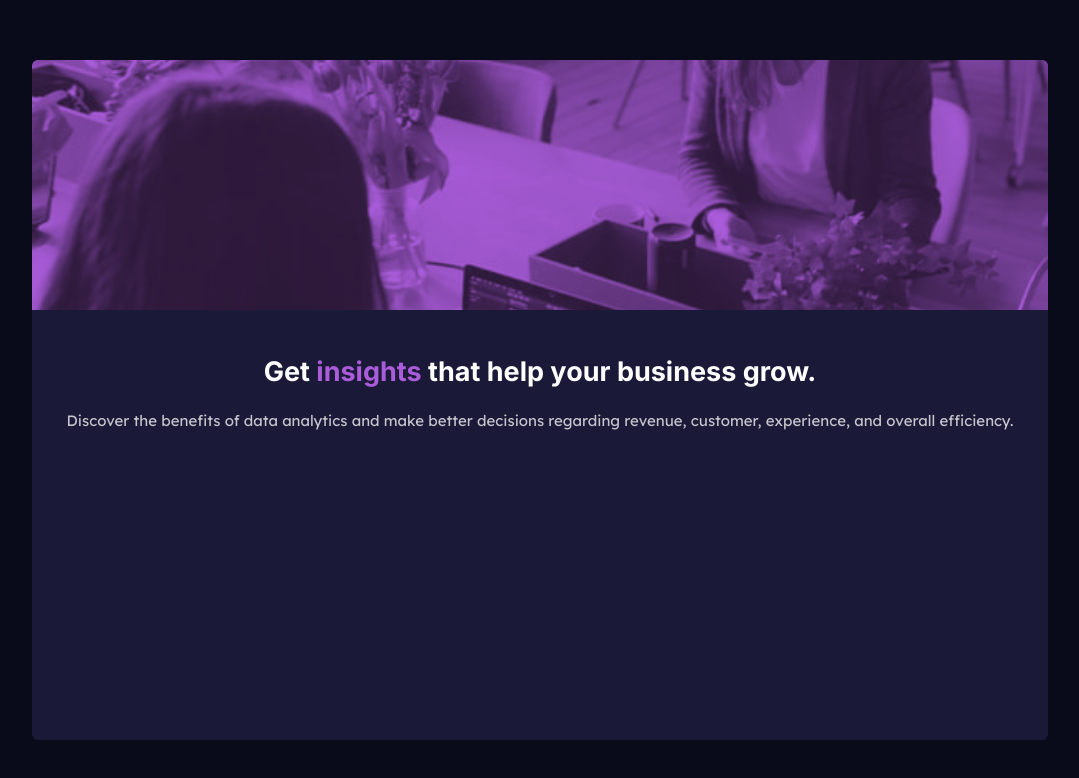
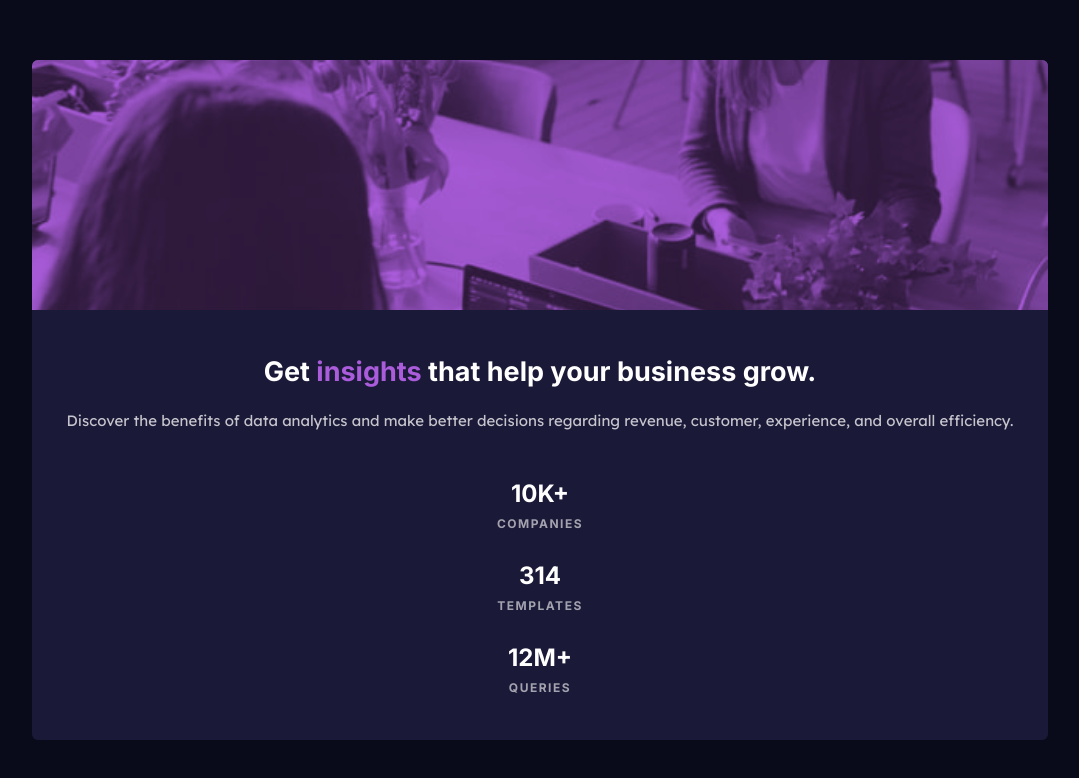
Before and after one commit to AhmedElaguab/stats-preview-card-component, a Next.js app: page / in a window 1280 px wide. Shown: the top 778 px of the page, without its empty margins (100-1179 px from the left). Built offline with nearby package versions, Linux system fonts and the light colour scheme.

Commit message:
add card stats

```diff
--- a/components/Card/Card.jsx
+++ b/components/Card/Card.jsx
@@ -20,6 +20,20 @@ export default function Card() {
           Discover the benefits of data analytics and make better decisions
           regarding revenue, customer, experience, and overall efficiency.
         </p>
+        <div className={classes.card_stats}>
+          <div className={classes.card_stats_item}>
+            <span className={classes.card_stats_value}>10K+</span>
+            <span className={classes.card_stats_heading}>Companies</span>
+          </div>
+          <div className={classes.card_stats_item}>
+            <span className={classes.card_stats_value}>314</span>
+            <span className={classes.card_stats_heading}>Templates</span>
+          </div>
+          <div className={classes.card_stats_item}>
+            <span className={classes.card_stats_value}>12M+</span>
+            <span className={classes.card_stats_heading}>Queries</span>
+          </div>
+        </div>
       </main>
     </div>
   )
--- a/components/Card/Card.module.css
+++ b/components/Card/Card.module.css
@@ -47,3 +47,33 @@
   line-height: 1.6rem;
   margin-top: 0;
 }
+
+.card_stats {
+  padding-top: 30px;
+}
+
+.card_stats_item {
+  text-align: center;
+}
+
+.card_stats_item:not(:last-of-type) {
+  margin-bottom: 30px;
+}
+
+.card_stats_value {
+  display: block;
+  font-family: Inter, sans-serif;
+  font-weight: 700;
+  font-size: 24px;
+}
+
+.card_stats_heading {
+  display: block;
+  color: hsla(0, 0%, 100%, 0.6);
+  text-transform: uppercase;
+  font-size: 12px;
+  font-family: Inter, sans-serif;
+  font-weight: 700;
+  letter-spacing: 1.5px;
+  margin-top: 8px;
+}
```
